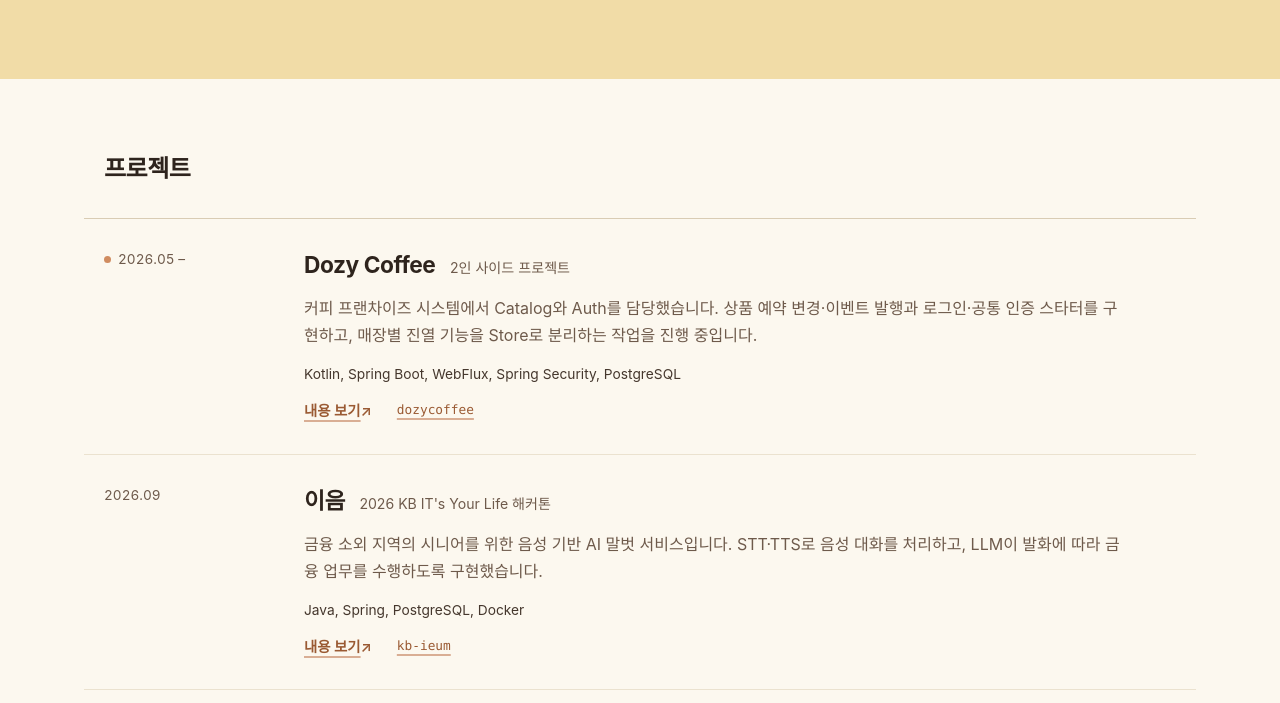
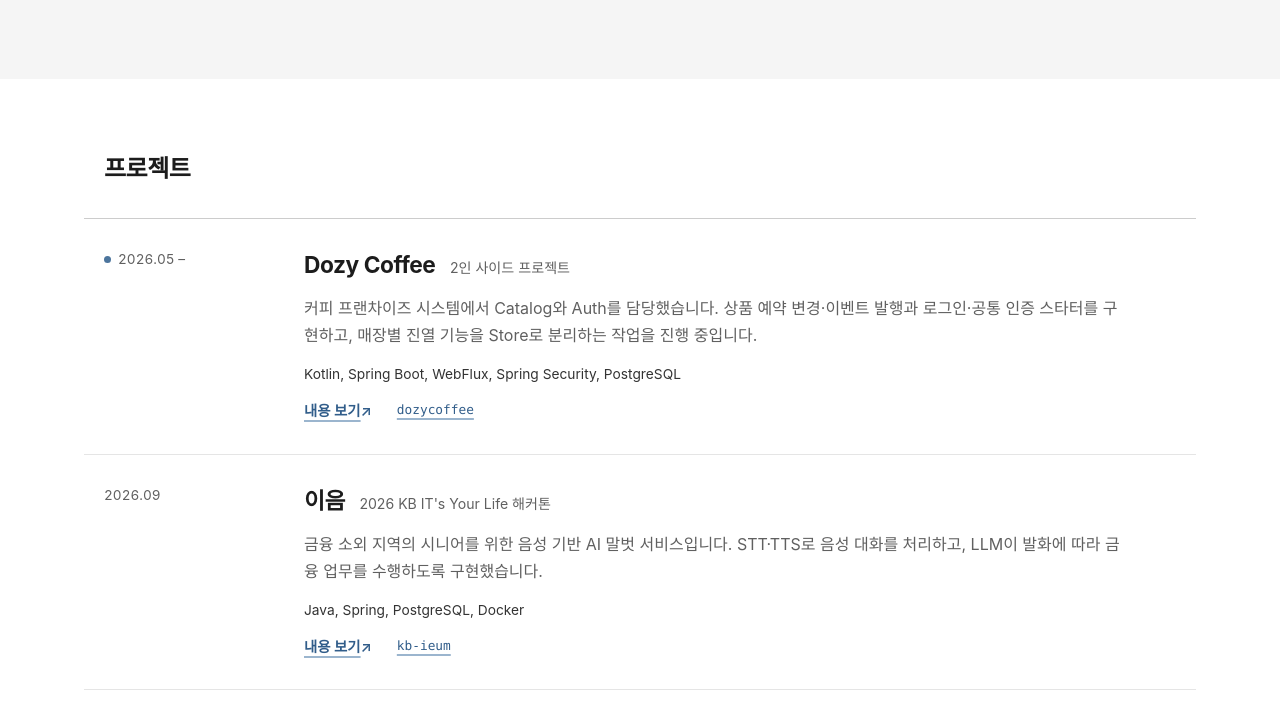
Before and after one commit to yunhyeokd/yunhyeokd.github.io, a plain HTML site: page index.html in a window 1280 px wide. Shown: the part 356-1059 px from the top of the page. Drawn offline with Linux system fonts and the light colour scheme; a web font is replaced by a local one.

Commit message:
Refresh portfolio color palette

```diff
--- a/style.css
+++ b/style.css
@@ -1,71 +1,31 @@
-/*
- * Palette — earthy olive, clay, gold and brown.
- * Base swatches (★): #797d62 #9b9b7a #d9ae94 #f1dca7 #ffcb69 #d08c60 #997b66; other steps are interpolated.
- */
+/* Neutral palette with restrained blue accents shared by the portfolio and case studies. */
 :root {
-  --olive-100: #eceee3;
-  --olive-200: #d6d8c6;
-  --olive-400: #9b9b7a; /* ★ */
-  --olive-500: #797d62; /* ★ */
-  --olive-600: #5c5f4a;
-  --olive-800: #3a3b2f;
-  --olive-900: #2c2d24;
+  --stone-100: #f5f5f5;
+  --stone-700: #333333;
 
-  --clay-100: #f6e7dd;
-  --clay-300: #d9ae94; /* ★ */
-  --clay-500: #d08c60; /* ★ */
-  --clay-700: #9a5a33;
-  --clay-800: #7a4424;
+  --bg: #ffffff;
+  --text-strong: #1c1c1c;
+  --text: #333333;
+  --text-muted: #606060;
+  --line: #e5e5e5;
+  --line-strong: #cccccc;
+  --code-bg: #f2f2f2;
+  --link: #315d8a;
+  --link-underline: #9bb5ce;
+  --mark: #4c759d;
+  --hl: #d8e7f4;
+  --bad: #a04444;
 
-  --gold-50: #fcf8ef;
-  --gold-100: #f8edd2;
-  --gold-200: #f1dca7; /* ★ */
-  --gold-300: #ffcb69; /* ★ */
+  --header: #242424;
+  --on-header: #f5f5f5;
+  --on-header-muted: #cccccc;
+  --on-header-accent: #a8c4df;
 
-  --brown-100: #ebe2cf;
-  --brown-150: #efe6d3;
-  --brown-200: #d9ccb4;
-  --brown-300: #c2b49c;
-  --brown-500: #997b66; /* ★ */
-  --brown-600: #6e5a4b;
-  --brown-700: #5e4a3c;
-  --brown-800: #45372d;
-  --brown-850: #2f2a22;
-  --brown-900: #2e241d;
-  --brown-950: #1d1a15;
-
-  /* Neutral tones for header text and dialogs */
-  --stone-100: #f4f3ee;
-  --stone-300: #bcb8b1;
-  --stone-700: #463f3a;
-  --stone-800: #3a332e;
-
-  /* Semantic roles (light) */
-  --bg: var(--gold-50);
-  --text-strong: var(--brown-900);
-  --text: var(--brown-800);
-  --text-muted: var(--brown-600);
-  --line: var(--brown-100);
-  --line-strong: var(--brown-200);
-  --code-bg: var(--gold-100);
-  --link: var(--clay-700);
-  --link-underline: var(--clay-300);
-  --mark: var(--clay-500);
-  --hl: var(--gold-300);
-  --bad: var(--clay-700);
-
-  /* Header */
-  --header: #5b4235;
-  --on-header: var(--stone-100);
-  --on-header-muted: var(--stone-300);
-  --on-header-accent: var(--clay-300);
-
-  /* Hero band */
-  --band: var(--gold-200);
-  --on-band: var(--brown-900);
-  --on-band-muted: var(--brown-700);
-  --band-link-underline: var(--clay-500);
-  --band-link-hover: var(--clay-800);
+  --band: #f5f5f5;
+  --on-band: #202020;
+  --on-band-muted: #5b5b5b;
+  --band-link-underline: #7397b8;
+  --band-link-hover: #254d73;
 
   --max-width: 1120px;
   --mono: ui-monospace, SFMono-Regular, Menlo, monospace;
@@ -73,46 +33,46 @@
 
 @media (prefers-color-scheme: dark) {
   :root:not([data-theme="light"]) {
-    --bg: var(--brown-950);
-    --text-strong: var(--gold-50);
-    --text: var(--brown-150);
-    --text-muted: var(--brown-300);
-    --line: var(--brown-850);
-    --line-strong: var(--brown-700);
-    --code-bg: var(--brown-900);
-    --link: var(--clay-300);
-    --link-underline: var(--clay-500);
-    --mark: var(--gold-300);
-    --hl: rgba(255, 203, 105, 0.25);
-    --bad: var(--clay-300);
-    --header: #352820;
-    --band: var(--olive-800);
-    --on-band: var(--gold-50);
-    --on-band-muted: var(--olive-200);
-    --band-link-underline: var(--gold-300);
-    --band-link-hover: var(--gold-300);
+    --bg: #191919;
+    --text-strong: #f2f2f2;
+    --text: #dddddd;
+    --text-muted: #b8b8b8;
+    --line: #393939;
+    --line-strong: #626262;
+    --code-bg: #2a2a2a;
+    --link: #a9c9e7;
+    --link-underline: #638bad;
+    --mark: #92b9dc;
+    --hl: rgba(118, 164, 204, 0.25);
+    --bad: #f0a6a6;
+    --header: #111111;
+    --band: #242424;
+    --on-band: #f2f2f2;
+    --on-band-muted: #c4c4c4;
+    --band-link-underline: #8bb4d7;
+    --band-link-hover: #d0e7fa;
   }
 }
 
 :root[data-theme="dark"] {
-  --bg: var(--brown-950);
-  --text-strong: var(--gold-50);
-  --text: var(--brown-150);
-  --text-muted: var(--brown-300);
-  --line: var(--brown-850);
-  --line-strong: var(--brown-700);
-  --code-bg: var(--brown-900);
-  --link: var(--clay-300);
-  --link-underline: var(--clay-500);
-  --mark: var(--gold-300);
-  --hl: rgba(255, 203, 105, 0.25);
-  --bad: var(--clay-300);
-  --header: #352820;
-  --band: var(--olive-800);
-  --on-band: var(--gold-50);
-  --on-band-muted: var(--olive-200);
-  --band-link-underline: var(--gold-300);
-  --band-link-hover: var(--gold-300);
+  --bg: #191919;
+  --text-strong: #f2f2f2;
+  --text: #dddddd;
+  --text-muted: #b8b8b8;
+  --line: #393939;
+  --line-strong: #626262;
+  --code-bg: #2a2a2a;
+  --link: #a9c9e7;
+  --link-underline: #638bad;
+  --mark: #92b9dc;
+  --hl: rgba(118, 164, 204, 0.25);
+  --bad: #f0a6a6;
+  --header: #111111;
+  --band: #242424;
+  --on-band: #f2f2f2;
+  --on-band-muted: #c4c4c4;
+  --band-link-underline: #8bb4d7;
+  --band-link-hover: #d0e7fa;
 }
 
 * { box-sizing: border-box; }
@@ -298,7 +258,7 @@ site-header {
 }
 
 .photo-dialog::backdrop {
-  background: rgba(29, 26, 21, 0.72);
+  background: rgba(0, 0, 0, 0.72);
 }
 
 .photo-dialog img {
@@ -326,7 +286,7 @@ site-header {
 }
 
 .photo-close:focus-visible {
-  outline: 2px solid var(--clay-300);
+  outline: 2px solid var(--on-header-accent);
   outline-offset: 2px;
 }
 
@@ -537,7 +497,7 @@ site-footer { display: block; }
   .row { grid-template-columns: 1fr; }
 }
 
-/* Desktop layout: keep the original document-like palette and rules. */
+/* Desktop layout: retain the document-like layout and rules. */
 :focus-visible { outline: 2px solid var(--mark); outline-offset: 4px; }
 [id] { scroll-margin-top: 92px; }
 .reading-progress { position: fixed; top: 0; left: 0; z-index: 30; width: 100%; height: 2px; background: var(--on-header-accent); transform: scaleX(0); transform-origin: left; pointer-events: none; }
```
Also changed, not shown: 1 other file.
